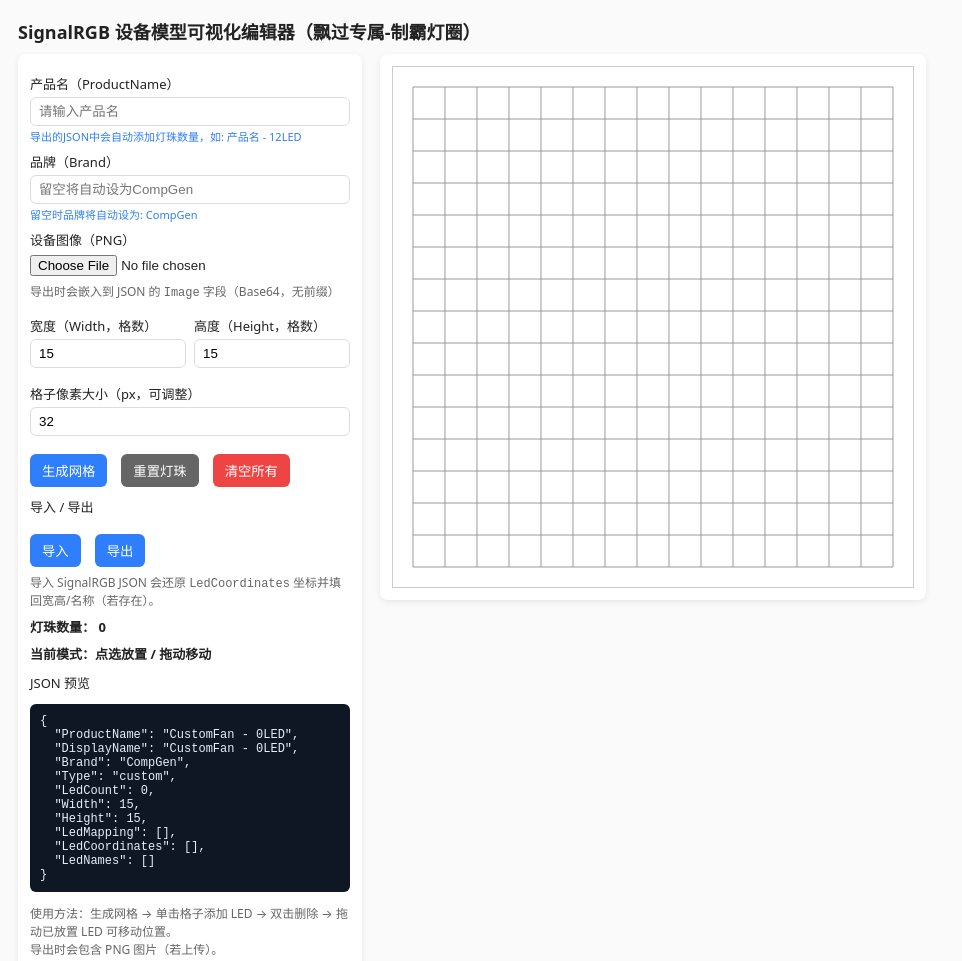
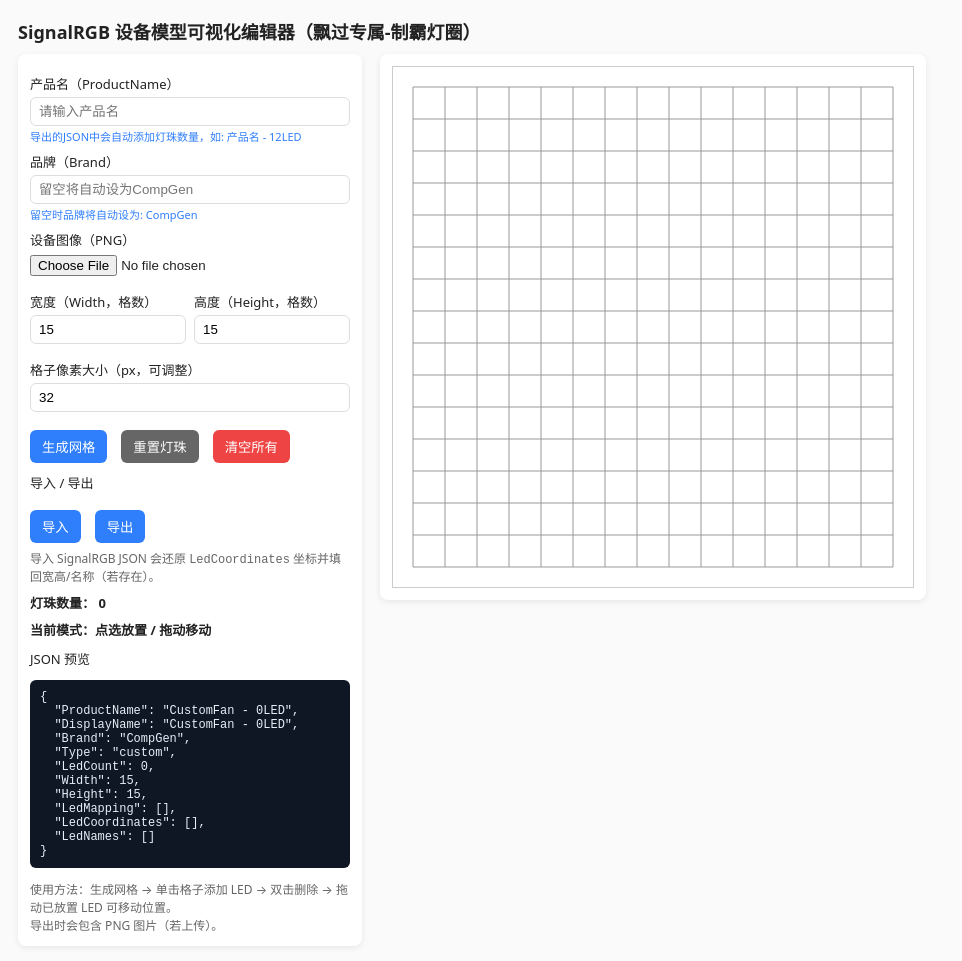
Before and after one commit to 601338232/signalrgb-fan-builder, a plain HTML site: page index.html in a window 1280 px wide. Shown: the top 961 px of the page, without its empty margins (0-962 px from the left). Drawn offline with Linux system fonts and the light colour scheme.

Commit message:
Update index.html

```diff
--- a/index.html
+++ b/index.html
@@ -43,7 +43,6 @@
       <!-- 图片上传功能 -->
       <label style="margin-top:8px;">设备图像（PNG）</label>
       <input id="imgFile" type="file" accept="image/png">
-      <div class="hint">导出时会嵌入到 JSON 的 <code>Image</code> 字段（Base64，无前缀）</div>
 
       <div style="display:flex; gap:8px; margin-top:8px;">
         <div style="flex:1;">
```
